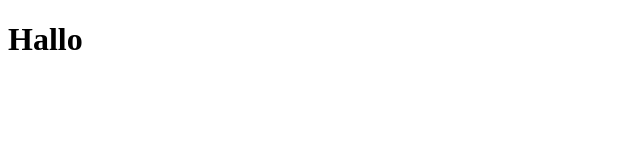
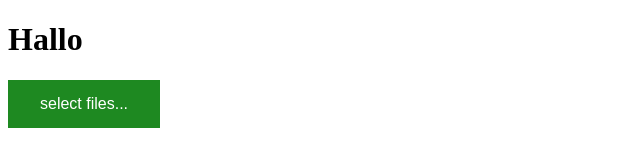
Before and after one commit to wallerking/wallerking.github.io, a plain HTML site: page index.html in a window 1280 px wide. Shown: the whole page, without its empty margins (0-640 px from the left). Drawn offline with Linux system fonts and the light colour scheme.

Commit message:
Dateien erstellt

```diff
--- a/index.html
+++ b/index.html
@@ -3,9 +3,12 @@
 <head>
     <meta charset="UTF-8">
     <meta name="viewport" content="width=device-width, initial-scale=1.0">
+    <link rel="stylesheet" href="style.css">
+    <script src="main.js"></script>
     <title>Github Page</title>
 </head>
 <body>
     <h1>Hallo</h1>
+    <button onclick="importData()">select files...</button>
 </body>
 </html>
--- /dev/null
+++ b/main.js
@@ -0,0 +1,11 @@
+function importData() {
+    let input = document.createElement('input');
+    input.type = 'file';
+    input.onchange = _ => {
+      // you can use this method to get file and perform respective operations
+              let files =   Array.from(input.files);
+              console.log(files);
+          };
+    input.click();
+
+  }
--- /dev/null
+++ b/style.css
@@ -0,0 +1,10 @@
+button {
+    background-color: #1e8921; /* Green */
+    border: none;
+    color: white;
+    padding: 15px 32px;
+    text-align: center;
+    text-decoration: none;
+    display: inline-block;
+    font-size: 16px;
+  }
```
